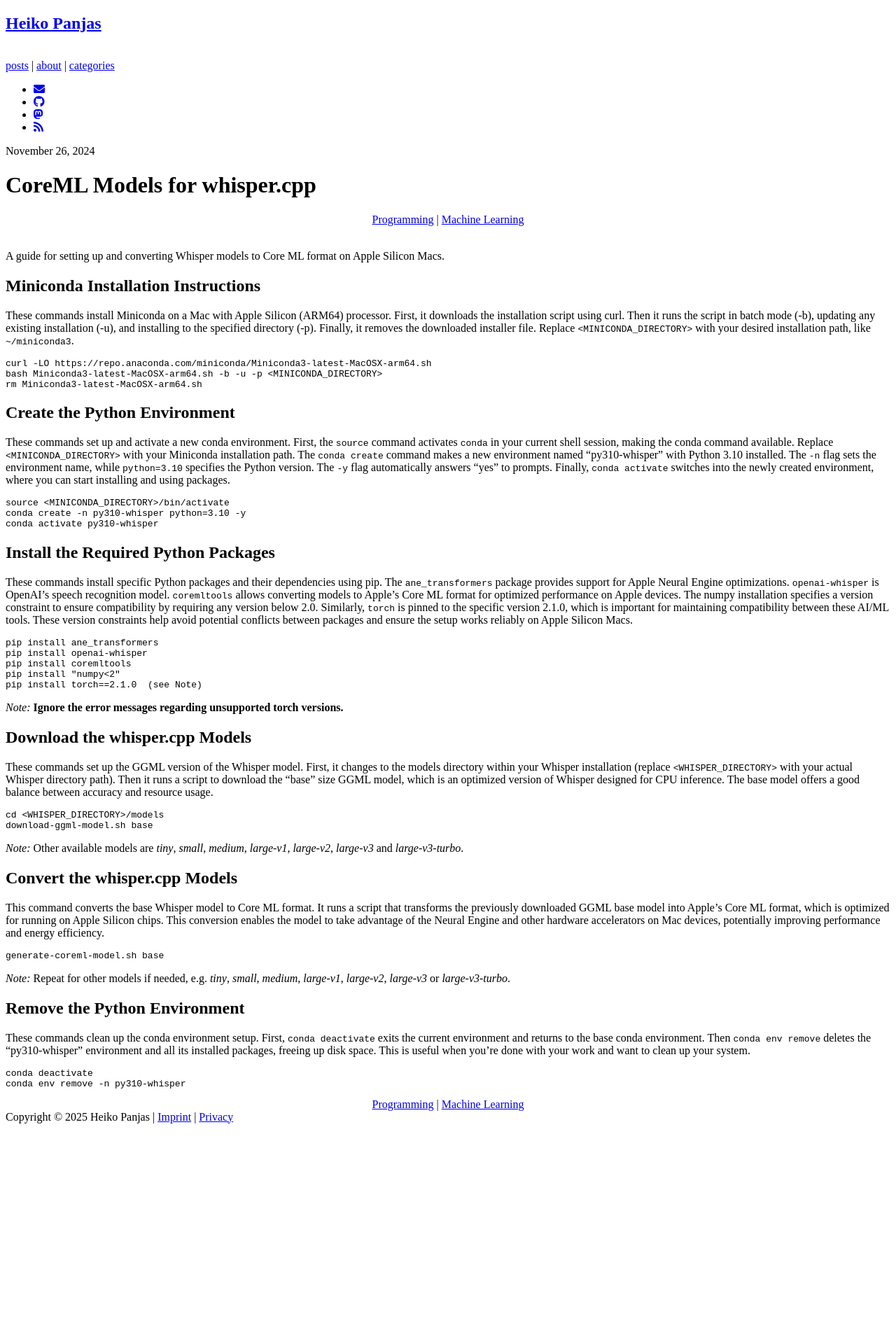
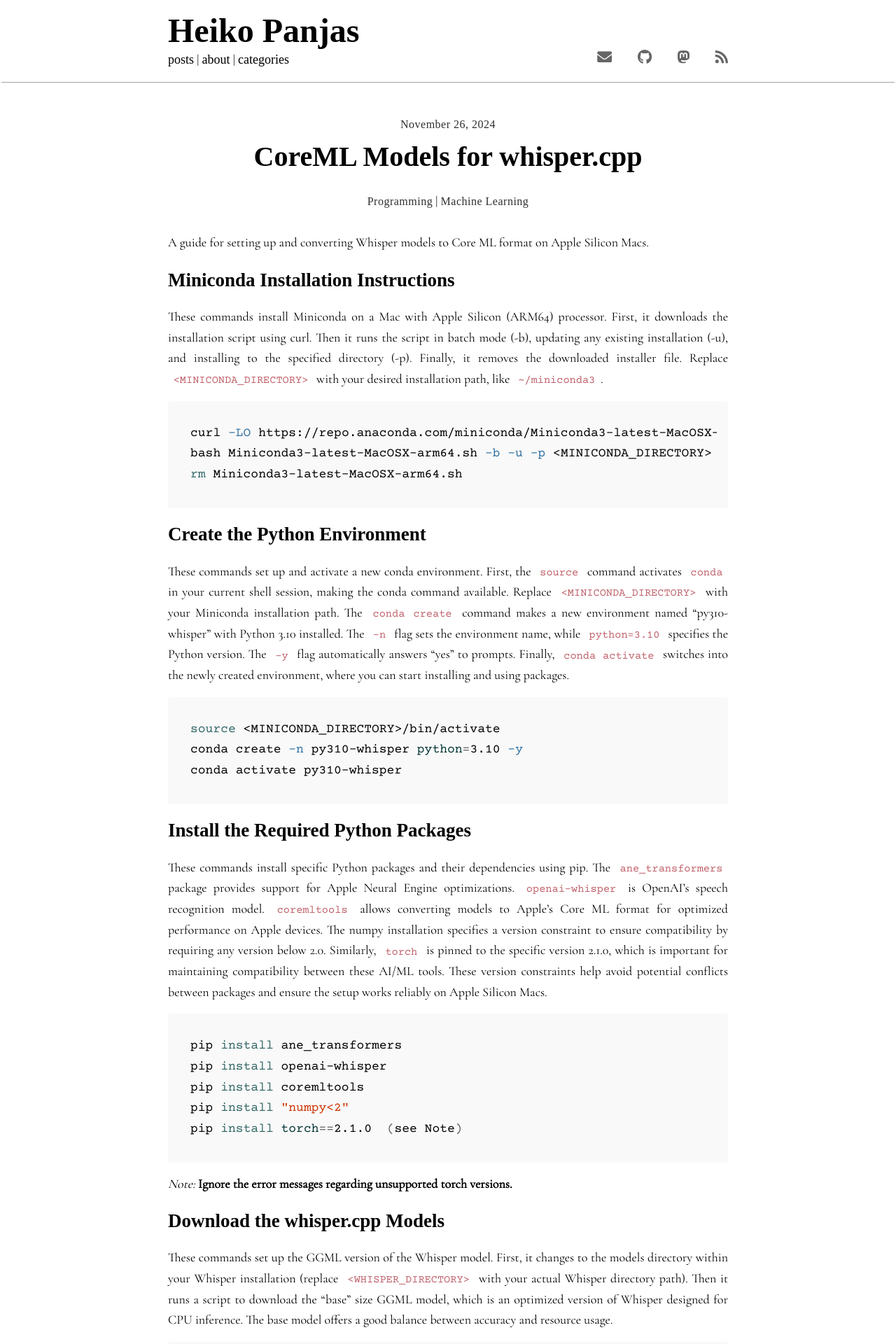
Before and after one commit to heikopanjas/heikopanjas.github.io, a Jekyll site: the page built from _posts/2024-11-26-coreml-models-for-whisper-cpp.markdown, in a window 1280 px wide. Shown: the top 1920 px of the page at 70% size. Built offline with Jekyll 4.4.1, drawn with Linux system fonts in a browser that asks for light colours; nearby versions of some CDN libraries; some web fonts are replaced; before the commit the page ends 1613 px from its top, so only the background shows below that.

Commit message:
Merge rain-jekyll-theme directly into project
- Remove remote_theme dependency from _config.yml
- Add _sass directory with Rain theme styles
- Add assets/main.scss for theme compilation
- Add favicon assets from theme
- Add jekyll-paginate gem dependency
- Project is now self-contained with theme integrated

```diff
--- a/Gemfile
+++ b/Gemfile
@@ -16,6 +16,7 @@
 # If you have any plugins, put them here!
 group :jekyll_plugins do
   gem "jekyll-feed", "~> 0.12"
+  gem "jekyll-paginate", "~> 1.1"
 end
 
 # Windows and JRuby does not include zoneinfo files, so bundle the tzinfo-data gem
--- a/_config.yml
+++ b/_config.yml
@@ -4,7 +4,6 @@
 url: "https://heikopanjas.github.io"
 
 # Build settings
-remote_theme: heikopanjas/rain-jekyll-theme
 plugins:
    - jekyll-feed
    - jekyll-paginate
--- /dev/null
+++ b/_sass/rain.scss
@@ -0,0 +1,8 @@
+@import 'rain/variables';
+@import 'rain/base';
+@import 'rain/code';
+@import 'rain/post';
+@import 'rain/syntax';
+@import 'rain/layout';
+@import 'rain/pagination';
+@import 'rain/catalogue';
--- /dev/null
+++ b/_sass/rain/_base.scss
@@ -0,0 +1,73 @@
+* {
+  @include box-sizing;
+  line-height: 1.65;
+}
+
+html,
+body {
+  color: $default-color;
+  margin: 0;
+  padding: 0;
+}
+
+html {
+  font-family: $sans-serif;
+  font-size: 18px;
+  overflow-y: scroll;
+
+  @media (min-width: 600px) {
+    font-size: 16px;
+  }
+}
+
+body {
+  font-family: $sans-serif;
+  font-size: 18px;
+}
+
+h1 {
+  color: $default-color;
+    font-family: $serif;
+    font-size: 48px;
+    line-height: normal;
+}
+
+h2,
+h3,
+h4,
+h5,
+h6 {
+  color: $default-color;
+  font-family: $serif;
+  line-height: normal;
+}
+
+a {
+  color: $dark-blue;
+  text-decoration: none;
+}
+
+blockquote {
+  border-left: .25rem solid $grey-2;
+  color: $grey-1;
+  margin: .8rem 0;
+  padding: .5rem 1rem;
+
+  p:last-child {
+    margin-bottom: 0;
+  }
+
+  @media (min-width: 600px) {
+    padding: 0 5rem 0 1.25rem;
+  }
+}
+
+img {
+  display: block;
+  margin: 0 0 1rem;
+  max-width: 100%;
+}
+
+td {
+  vertical-align: top;
+}
--- /dev/null
+++ b/_sass/rain/_catalogue.scss
@@ -0,0 +1,40 @@
+.catalogue {
+  &-item {
+    border-bottom: 1px solid $grey-2;
+    color: $default-color;
+    display: inline-block;
+    padding: 2rem 0;
+
+    &:hover .catalogue-line,
+    &:focus .catalogue-line {
+      width: 5rem;
+    }
+
+    &:last-child {
+      border: 0;
+    }
+  }
+
+  &-time {
+    color: $default-tint;
+    font-family: $serif;
+    font-size: 16px;
+    letter-spacing: .5px;
+  }
+
+  &-title {
+    color: $default-color;
+    display: block;
+    font-family: $serif;
+    font-size: 1.8rem;
+    font-weight: 500;
+    margin: .5rem 0;
+  }
+
+  &-line {
+    @include transition(all .3s ease-out);
+    border-top: .15rem solid $default-tint;
+    display: block;
+    width: 3rem;
+  }
+}
--- /dev/null
+++ b/_sass/rain/_code.scss
@@ -0,0 +1,46 @@
+pre,
+code {
+  font-family: $monospaced;
+}
+
+code {
+  // background-color: $grey-3;
+  border-radius: 3px;
+  color: $code-color;
+  font-size: 85%;
+  padding: .25em .5em;
+}
+
+pre {
+  margin: 0 0 1rem;
+}
+
+pre code {
+  background-color: transparent;
+  color: inherit;
+  font-size: 100%;
+  padding: 0;
+}
+
+.highlight {
+  background-color: $grey-3;
+  border-radius: 3px;
+  line-height: 1.4;
+  margin: 0 0 1rem;
+  padding: 1rem;
+
+  pre {
+    margin-bottom: 0;
+    overflow-x: auto;
+  }
+
+  .lineno {
+    color: $default-tint;
+    display: inline-block; // Ensures the null space also isn't selectable
+    padding: 0 .75rem 0 .25rem;
+    // Make sure numbers aren't selectable
+    -webkit-user-select: none;
+       -moz-user-select: none;
+            user-select: none;
+  }
+}
--- /dev/null
+++ b/_sass/rain/_layout.scss
@@ -0,0 +1,101 @@
+.container {
+  margin: 0 auto;
+  max-width: 800px;
+  width: 80%;
+}
+
+main,
+footer,
+.nav-container {
+  display: block;
+  margin: 0 auto;
+  max-width: 800px;
+  width: 80%;
+}
+
+.nav {
+  box-shadow: 0 2px 2px -2px $default-color;
+  overflow: auto;
+
+  &-container {
+    margin: 1rem auto;
+    position: relative;
+    text-align: center;
+  }
+
+  &-title {
+    @include transition(all .2s ease-out);
+    color: $default-color;
+    display: inline-block;
+    margin: 0;
+    padding-right: .2rem;
+
+    &:hover,
+    &:focus {
+      opacity: .6;
+    }
+  }
+
+  &-social-icons {
+    font-size: 1.3rem;
+    color: $default-color;
+
+    .fa, .fas, .fab {
+      vertical-align: center;
+      color: $default-color;    }
+  }
+
+  ul {
+    list-style-type: none;
+    margin: 1rem 0 0;
+    padding: 0;
+    text-align: center;
+  }
+
+  li {
+    @include transition(all .2s ease-out);
+    color: $default-color;
+    display: inline-block;
+    opacity: .6;
+    padding: 0 2rem 0 0;
+
+    &:last-child {
+      padding-right: 0;
+    }
+
+    &:hover,
+    &:focus {
+      opacity: 1;
+    }
+  }
+
+  a {
+    color: $default-color;
+    font-family: $serif;
+  }
+}
+
+@media (min-width: 600px) {
+  .nav {
+    &-container {
+      text-align: left;
+    }
+
+    ul {
+      bottom: 0;
+      position: absolute;
+      right: 0;
+    }
+  }
+}
+
+footer {
+  font-family: $serif;
+  padding: 2rem 0;
+  text-align: center;
+
+  span {
+    color: $default-color;
+    font-size: .9rem;
+  }
+}
--- /dev/null
+++ b/_sass/rain/_pagination.scss
@@ -0,0 +1,61 @@
+.pagination {
+  // border-top: .5px solid $grey-2;
+  font-family: $sans-serif;
+  padding-top: 2rem;
+  position: relative;
+  text-align: center;
+
+  span {
+    color: $default-tint;
+    font-size: 1.1rem;
+  }
+
+  .top {
+    @include transition(all .3s ease-out);
+    color: $default-color;
+    font-family: $sans-serif;
+    font-size: 1.1rem;
+    opacity: .6;
+
+    &:hover {
+      opacity: 1;
+    }
+  }
+
+  .right-container {
+    text-align: right;
+  }
+
+  .left-container {
+    text-align: left;
+  }
+
+  .arrow {
+    @include transition(all .3s ease-out);
+    color: $default-color;
+    position: absolute;
+
+    &:hover,
+    &:focus {
+      opacity: .6;
+      text-decoration: none;
+    }
+  }
+
+  .left {
+    left: 0;
+  }
+
+  .right {
+    right: 0;
+  }
+
+  .flex-container {
+    display: flex;
+    justify-content: space-between;
+  }
+
+  .fa-angle-left, .fa-angle-right {
+    vertical-align: text-bottom;
+  }
+}
--- /dev/null
+++ b/_sass/rain/_post.scss
@@ -0,0 +1,64 @@
+.post {
+  padding: 3rem 0;
+
+  &-info {
+    color: $default-tint;
+    font-family: $serif;
+    font-size: 16px;
+    letter-spacing: 0.5px;
+    text-align: center;
+
+    span {
+      font-style: italic;
+    }
+  }
+
+  &-title {
+    color: $default-color;
+    font-family: $serif;
+    font-size: 2.5rem;
+    margin: 0 0 1rem 0;
+    text-align: center;
+  }
+
+  &-line {
+    border-top: 0.4rem solid $default-tint;
+    display: block;
+    margin: 0 auto 3rem;
+    width: 4rem;
+  }
+
+  p {
+    margin: 0 0 1rem;
+    text-align: justify;
+  }
+
+  a:hover {
+    text-decoration: underline;
+  }
+
+  img {
+    margin: 0 auto 0.5rem;
+  }
+
+  img + em {
+    color: $default-tint;
+    display: block;
+    font-family: $sans-serif;
+    font-size: 0.9rem;
+    font-style: normal;
+    text-align: center;
+  }
+
+  // CSS for making emoji inline
+  img.emoji {
+    display: inline-block;
+    left: 0;
+    transform: none;
+    width: 1rem;
+    height: 1rem;
+    vertical-align: text-top;
+    padding: 0;
+    margin: 0;
+  }
+}
--- /dev/null
+++ b/_sass/rain/_syntax.scss
@@ -0,0 +1,65 @@
+.highlight .hll { background-color: #ffc; }
+.highlight .c { color: #999; } /* Comment */
+.highlight .err { color: #a00; background-color: #faa } /* Error */
+.highlight .k { color: #069; } /* Keyword */
+.highlight .o { color: #555 } /* Operator */
+.highlight .cm { color: #09f; font-style: italic } /* Comment.Multiline */
+.highlight .cp { color: #099 } /* Comment.Preproc */
+.highlight .c1 { color: #999; } /* Comment.Single */
+.highlight .cs { color: #999; } /* Comment.Special */
+.highlight .gd { background-color: #fcc; border: 1px solid #c00 } /* Generic.Deleted */
+.highlight .ge { font-style: italic } /* Generic.Emph */
+.highlight .gr { color: #f00 } /* Generic.Error */
+.highlight .gh { color: #030; } /* Generic.Heading */
+.highlight .gi { background-color: #cfc; border: 1px solid #0c0 } /* Generic.Inserted */
+.highlight .go { color: #aaa } /* Generic.Output */
+.highlight .gp { color: #009; } /* Generic.Prompt */
+.highlight .gs { } /* Generic.Strong */
+.highlight .gu { color: #030; } /* Generic.Subheading */
+.highlight .gt { color: #9c6 } /* Generic.Traceback */
+.highlight .kc { color: #069; } /* Keyword.Constant */
+.highlight .kd { color: #069; } /* Keyword.Declaration */
+.highlight .kn { color: #069; } /* Keyword.Namespace */
+.highlight .kp { color: #069 } /* Keyword.Pseudo */
+.highlight .kr { color: #069; } /* Keyword.Reserved */
+.highlight .kt { color: #078; } /* Keyword.Type */
+.highlight .m { color: #f60 } /* Literal.Number */
+.highlight .s { color: #d44950 } /* Literal.String */
+.highlight .na { color: #4f9fcf } /* Name.Attribute */
+.highlight .nb { color: #366 } /* Name.Builtin */
+.highlight .nc { color: #0a8; } /* Name.Class */
+.highlight .no { color: #360 } /* Name.Constant */
+.highlight .nd { color: #99f } /* Name.Decorator */
+.highlight .ni { color: #999; } /* Name.Entity */
+.highlight .ne { color: #c00; } /* Name.Exception */
+.highlight .nf { color: #c0f } /* Name.Function */
+.highlight .nl { color: #99f } /* Name.Label */
+.highlight .nn { color: #0cf; } /* Name.Namespace */
+.highlight .nt { color: #2f6f9f; } /* Name.Tag */
+.highlight .nv { color: #033 } /* Name.Variable */
+.highlight .ow { color: #000; } /* Operator.Word */
+.highlight .w { color: #bbb } /* Text.Whitespace */
+.highlight .mf { color: #f60 } /* Literal.Number.Float */
+.highlight .mh { color: #f60 } /* Literal.Number.Hex */
+.highlight .mi { color: #f60 } /* Literal.Number.Integer */
+.highlight .mo { color: #f60 } /* Literal.Number.Oct */
+.highlight .sb { color: #c30 } /* Literal.String.Backtick */
+.highlight .sc { color: #c30 } /* Literal.String.Char */
+.highlight .sd { color: #c30; font-style: italic } /* Literal.String.Doc */
+.highlight .s2 { color: #c30 } /* Literal.String.Double */
+.highlight .se { color: #c30; } /* Literal.String.Escape */
+.highlight .sh { color: #c30 } /* Literal.String.Heredoc */
+.highlight .si { color: #a00 } /* Literal.String.Interpol */
+.highlight .sx { color: #c30 } /* Literal.String.Other */
+.highlight .sr { color: #3aa } /* Literal.String.Regex */
+.highlight .s1 { color: #c30 } /* Literal.String.Single */
+.highlight .ss { color: #fc3 } /* Literal.String.Symbol */
+.highlight .bp { color: #366 } /* Name.Builtin.Pseudo */
+.highlight .vc { color: #033 } /* Name.Variable.Class */
+.highlight .vg { color: #033 } /* Name.Variable.Global */
+.highlight .vi { color: #033 } /* Name.Variable.Instance */
+.highlight .il { color: #f60 } /* Literal.Number.Integer.Long */
+
+.css .o,
+.css .o + .nt,
+.css .nt + .nt { color: #999; }
--- /dev/null
+++ b/_sass/rain/_variables.scss
@@ -0,0 +1,34 @@
+// Colors
+$default-color: #000000;
+$default-tint: #303030;
+
+$grey-1: #979797;
+$grey-2: #e5e5e5;
+$grey-3: #f9f9f9;
+
+$black: #000000;
+$white: #ffffff;
+// $blue: #4a9ae1;
+
+$dark-read: #800000;
+$dark-blue: #0000f0;
+
+$shadow-color: rgba(0, 0, 0, .2);
+$code-color: #bf616a;
+
+// Fonts
+$serif: 'Cormorant SC', serif;
+$sans-serif: 'Cormorant Garamond', sans-serif;
+$monospaced: 'Courier Prime', monospace;
+
+@mixin box-sizing($type: border-box) {
+  -webkit-box-sizing: $type;
+     -moz-box-sizing: $type;
+          box-sizing: $type;
+}
+
+@mixin transition($args...) {
+  -webkit-transition: $args;
+     -moz-transition: $args;
+          transition: $args;
+}
--- /dev/null
+++ b/assets/main.scss
@@ -0,0 +1,5 @@
+---
+# Only the main Sass file needs front matter (the dashes are enough)
+---
+
+@import 'rain';
```
Also changed, not shown: assets/android-chrome-144x144.png (added), assets/apple-touch-icon.png (added), assets/favicon-16x16.png (added), assets/favicon-32x32.png (added), assets/favicon.ico (added).
